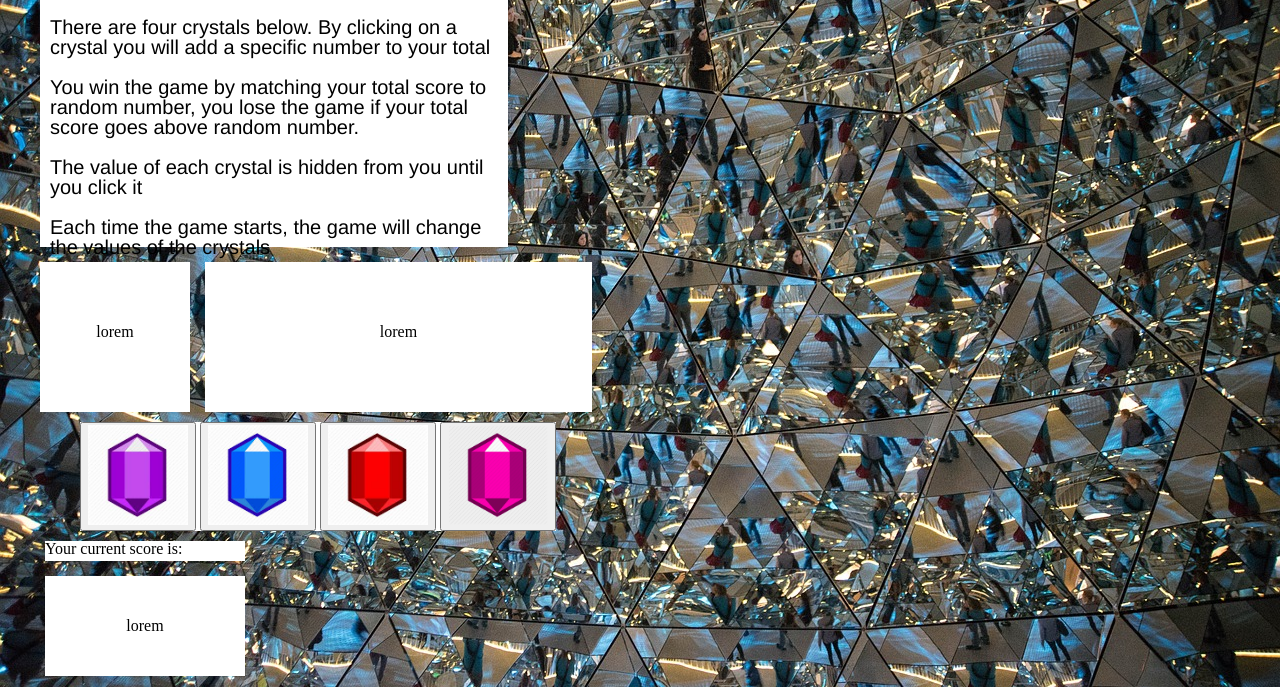
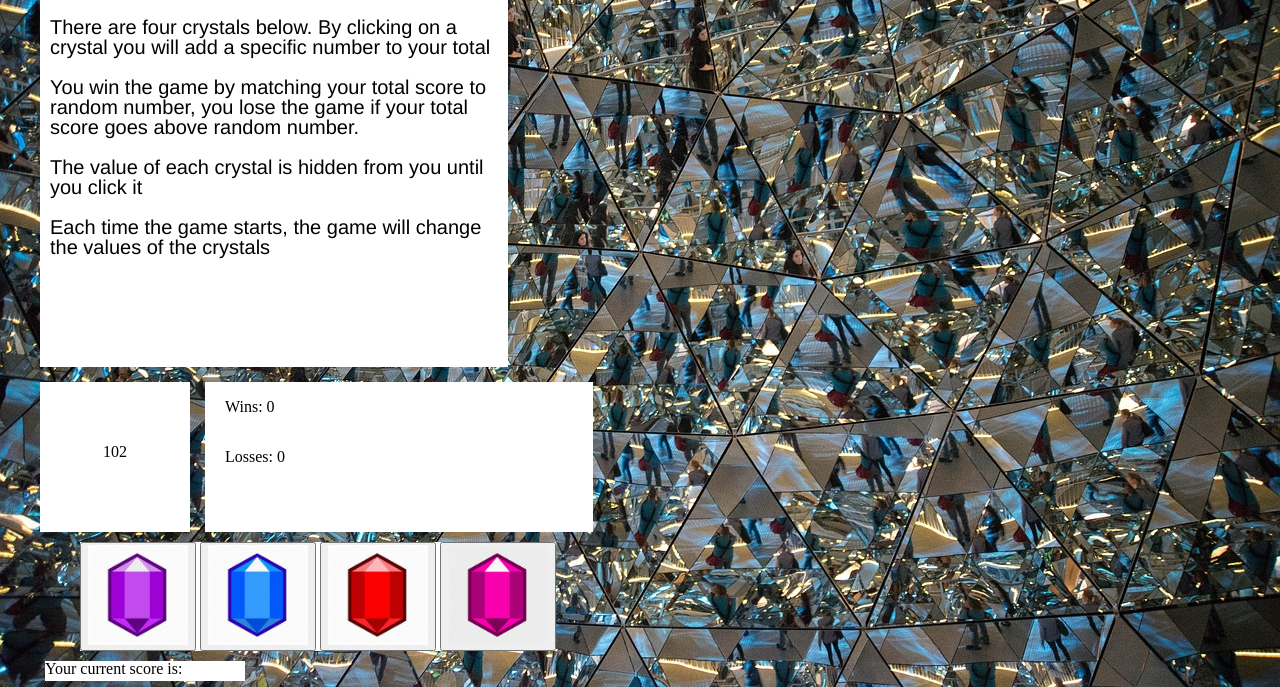
Before and after one commit to Will-25/Crystals-Collector, a plain HTML site: page index.html in a window 1280 px wide. Shown: the part 113-800 px from the top of the page. Drawn offline with nearby package versions, Linux system fonts and the light colour scheme.

Commit message:
a little stuck

```diff
--- a/assets/css/style.css
+++ b/assets/css/style.css
@@ -15,7 +15,7 @@ body {
     font-size: 20px;
     Max-width: 35%;
     margin-left: 40px;
-    height:280px;
+    height:400px;
     background-color:white;
     padding: 10px;
 }
@@ -33,14 +33,13 @@ body {
 #winslose {
     background-color: white;
     float:left;
-
     height: 150px;
-    width: 387px;
+    width: 368px;
     margin-bottom: 10px;
     margin-left: 15px;
     margin-top: 15px;
-    text-align: center;
-    line-height: 140px;
+    padding-left: 20px;
+    line-height: 50px;
 
 }
 
--- a/assets/javascript/game.js
+++ b/assets/javascript/game.js
@@ -0,0 +1,55 @@
+$( document ).ready(function() {
+
+    var random1 = Math.floor(Math.random() * 12 + 1);
+    var random2 = Math.floor(Math.random() * 12 + 1);
+    var random3 = Math.floor(Math.random() * 12 + 1);
+    var random4 = Math.floor(Math.random() * 12 + 1);
+    randomStart = Math.floor(Math.random() * 120 + 19);
+    wins = 0;
+    losses = 0;
+    totalScore = 0;
+
+
+$("#random").append(randomStart);
+
+
+
+
+$("#crystal1").on("click", function(){
+
+
+    $("#totalScore").text(totalScore += random1)
+
+
+});
+$("#crystal2").on("click", function(){
+
+
+    $("#totalScore").text(totalScore += random2)
+
+
+});
+$("#crystal3").on("click", function(){
+
+
+    $("#totalScore").text(totalScore += random3)
+
+
+});
+$("#crystal4").on("click", function(){
+
+
+    $("#totalScore").text(totalScore += random4)
+
+
+});
+
+if (totalScore === randomStart) {
+    $("#wins").text("Wins: " + wins++);
+}
+else if (totalScore > randomStart){
+    $("#losses").text("Losses: " + losses++);
+};
+
+
+});
--- a/index.html
+++ b/index.html
@@ -8,6 +8,7 @@
     <link rel="stylesheet" type="text/css" href="assets/css/style.css">
     <link rel="stylesheet" type="text/css" href="assets/css/reset.css">
     <link href="https://fonts.googleapis.com/css?family=Rubik+Mono+One&display=swap" rel="stylesheet">
+    <script src="https://cdnjs.cloudflare.com/ajax/libs/jquery/3.2.1/jquery.min.js"></script>
     <title>Crystals Collector</title>
 </head>
 
@@ -28,19 +29,22 @@
         <br>
         <p>Each time the game starts, the game will change the values of the crystals</p>
     </div>
-    <div id="random">lorem</div>
+    <div id="random"></div>
 
-    <div id="winslose">lorem</div>
+    <div id="winslose">
+        <div id="wins">Wins: 0</div>
+        <div id="losses">Losses: 0</div>
+    </div>
 
 
     <div id="crystals">
         <button id="crystal1"><img id="purple" src="assets/images/crystal.jpg"></button>
         <button id="crystal2"><img id="blue" src="assets\images\crystal2.jpg"></button>
-        <button id="crytsal3"><img id="red" src="assets\images\crystal3.jpg"></button>
+        <button id="crystal3"><img id="red" src="assets\images\crystal3.jpg"></button>
         <button id="crystal4"><img id="pink" src="assets\images\magenta_crystal-512.png"></button>
     </div>
     <div id="scoreText">Your current score is: </div>
-    <div id="totalScore">lorem</div>
+    <div id="totalScore"></div>
 
 
 
```
